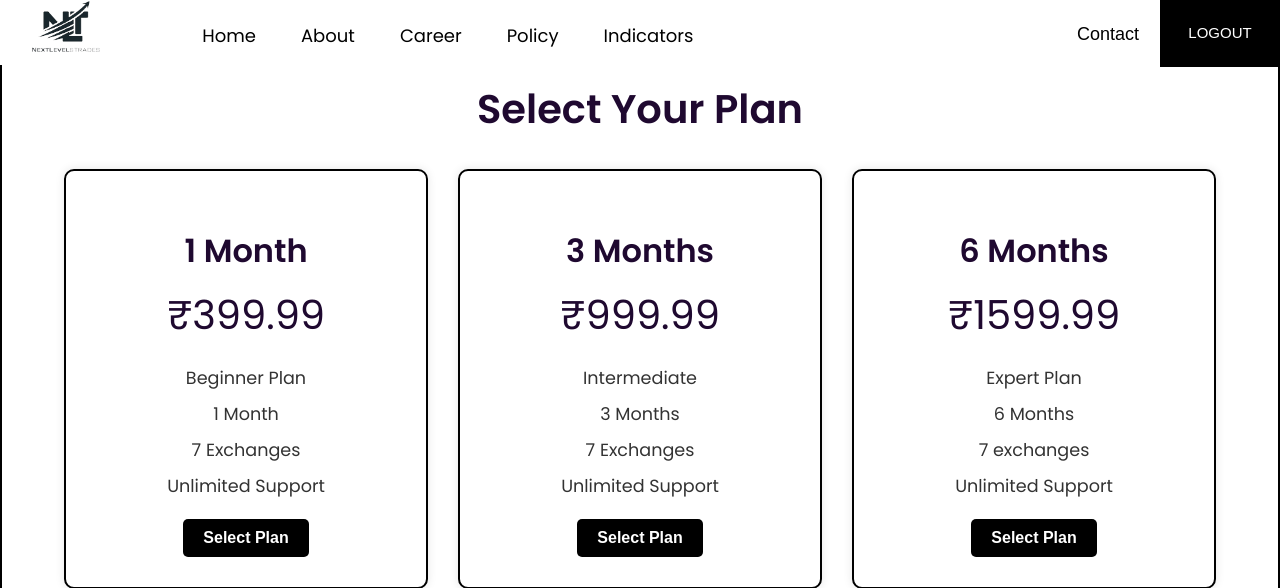
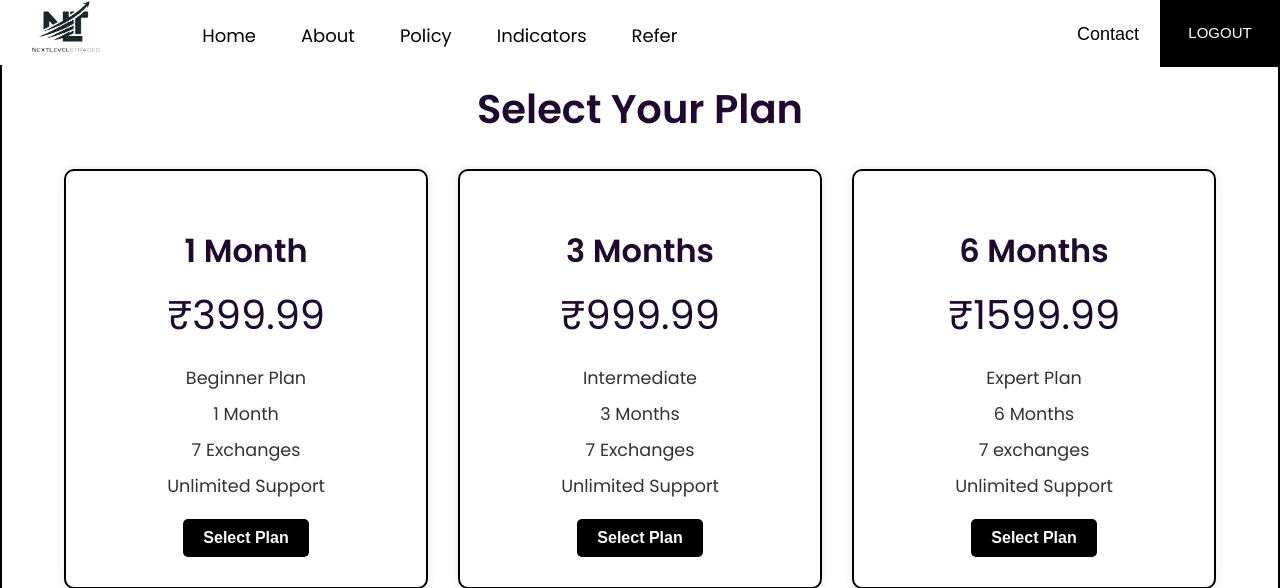
Before and after one commit to 28Yadav/NextLevelsTrades, a Flask app: page /pricing in a window 1280 px wide. Shown: the top 588 px of the page. Run offline with Flask 3, Linux system fonts and the light colour scheme; the visitor is signed in with stand-in values (Sample User, id 1).

Commit message:
Update pricing.html

```diff
--- a/templates/pricing.html
+++ b/templates/pricing.html
@@ -5,6 +5,7 @@
     <meta name="viewport" content="width=device-width, initial-scale=1.0">
     <title>Pricing</title>
     <link href="https://fonts.googleapis.com/css2?family=Poppins:wght@300;400;600&display=swap" rel="stylesheet">
+    <link rel="stylesheet" href="{{ url_for('static', filename='styles.css') }}">
     <style>
         body, html {
             margin: 0;
@@ -330,10 +331,16 @@
             <div class="navbar-logo">
                 <a href="/"><img src="{{ url_for('static', filename='download.png') }}" alt="Logo"></a>
             </div>
+            <!-- Checkbox for Hamburger Menu -->
+            <input type="checkbox" id="menu-toggle" />
+            <!-- Hamburger Menu Icon (Font Awesome) -->
+            <label class="menu-icon" for="menu-toggle">
+                <i class="fa fa-bars"></i>
+            </label>
+
             <div class="navbar-menu">
                 <a href="{{ url_for('home') }}">Home</a>
                 <a href="#About">About</a>
-                <a href="#contact">Career</a>
                 <a href="{{ url_for('policy') }}">Policy</a>
                 <a href="">Indicators</a>
 
@@ -341,6 +348,8 @@
                     {% if current_user.subscription_active %}
                         <a href="{{ url_for('dashboard') }}">Dashboard</a>
                     {% endif %}
+                    <!-- Add Refer button for logged-in users -->
+                    <a href="{{ url_for('refer') }}" class="refer-button">Refer</a>
                 {% else %}
                     <a href="{{ url_for('register') }}">Get Started</a>
                 {% endif %}
```
